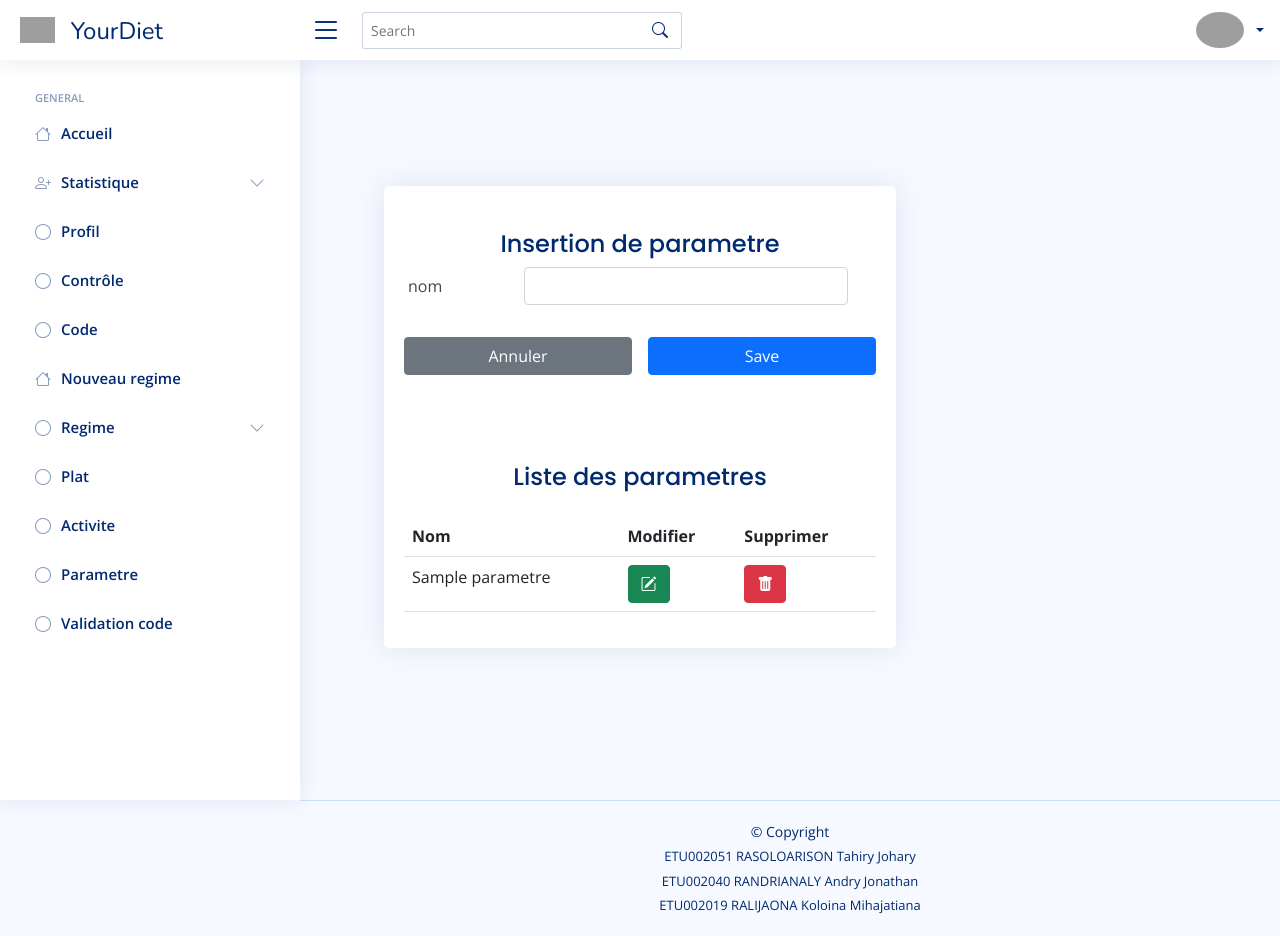
After one commit to jonathandry32/system_info, a CodeIgniter app: page /system_info/Parametre/index in a window 1280 px wide. The commit adds this page. Run offline with CodeIgniter, Linux system fonts and the light colour scheme; a user stored in the database is signed in; tables that the repository leaves empty hold one stand-in row (values such as "Sample post"); some libraries are stand-ins or nearby versions; grey boxes are pictures that could not be loaded.

Commit message:
parametre sauf modifier

```diff
--- a/application/controllers/Parametre.php
+++ b/application/controllers/Parametre.php
@@ -0,0 +1,46 @@
+<?php
+defined('BASEPATH') OR exit('No direct script access allowed');
+
+class Parametre extends CI_Controller {
+    public function index()
+    {
+        $this->load->model('Parametre_model');
+        $data['title']='YourDiet';
+		$data['description']='';
+		$data['keywords']='';
+        $data['list']= $this->Parametre_model->getAllParametre();
+        $data['contents']='parametre/index';
+        $this->load->view('template',$data);
+    }
+
+    public function insert()
+	{
+        $this->load->model('Parametre_model');
+        $nom=$this->input->post('nom');
+
+        $this->Parametre_model->insert($nom);
+
+        $data['title']='YourDiet';
+		$data['description']='';
+		$data['keywords']='';
+        $data['list']= $this->Parametre_model->getAllParametre();
+        $data['contents']='parametre/index';
+        $this->load->view('template',$data);
+	}
+
+    public function delete()
+	{
+        $this->load->model('Parametre_model');
+        $idParametre=$this->input->post('idParametre');
+
+        $this->Parametre_model->delete($idParametre);
+
+        $data['title']='YourDiet';
+		$data['description']='';
+		$data['keywords']='';
+        $data['list']= $this->Parametre_model->getAllParametre();
+        $data['contents']='parametre/index';
+        $this->load->view('template',$data);
+	}
+}
+?>
--- a/application/models/Parametre_model.php
+++ b/application/models/Parametre_model.php
@@ -14,5 +14,26 @@
             $results = $query->result_array();
             return $results;
         }
+
+        public function insert($nom)
+        {
+            $requete=array('nom'=>$nom);
+            $this->db->insert('parametre',$requete);
+        }
+
+        public function update($idParametre,$nom)
+        {
+            $data=array(
+                'nom'=>$nom
+            );
+            $this->db->where('idParametre',$idParametre);
+            $this->db->update('parametre',$data);
+        }
+
+        public function delete($idParametre)
+        {
+            $this->db->where('idParametre',$idParametre);
+            $this->db->delete('parametre');
+        }
     }
 ?>
--- /dev/null
+++ b/application/views/parametre/index.php
@@ -0,0 +1,72 @@
+<main>
+  <div class="container">
+    <section class="section register min-vh-100 d-flex flex-column align-items-center justify-content-center py-4">
+      <div class="container">
+        <div class="row justify-content-center">
+          <div class="col-lg-6 col-md-6 d-flex flex-column align-items-center justify-content-center">
+
+            <div class="card mb-3" style="margin-top: 50px;">
+
+              <div class="card-body">
+
+                <div class="pt-4 pb-3">
+                  <h5 class="card-title text-center pb-0 fs-4">Insertion de parametre</h5>
+                </div>
+
+                <form id="login" class="row g-3 needs-validation" method="post" action="<?php echo base_url();?>parametre/insert">
+                  <div class="row mb-3">
+                    <label for="inputText" class="col-sm-3 col-form-label">nom</label>
+                    <div class="col-sm-9">
+                      <input type="text" class="form-control" name="nom">
+                    </div>
+                  </div>
+
+                <div class="col-6">
+                  <button class="btn btn-secondary w-100" type="reset">Annuler</button>
+                </div>
+                <div class="col-6">
+                  <button class="btn btn-primary w-100 " type="submit">Save</button>
+                </div>
+              </form>
+              </div>
+              <br>
+              <div class="card-body">
+                <div class="pt-4 pb-3">
+                    <h5 class="card-title text-center pb-0 fs-4">Liste des parametres</h5>
+                </div>
+                    <table class="table">
+                        <tr>
+                                <th>Nom</th>
+                                <th>Modifier</th>
+                                <th>Supprimer</th>
+                        </tr>
+                        <?php for($i=0;$i<count($list);$i++){ ?>
+                            <tr>
+                                <td><?php echo $list[$i]['nom']; ?></td>
+                                <td>
+                                    <form action="<?php echo base_url();?>parametre/update" method="post">
+                                        <input type="hidden" name="idParametre" value="<?php echo $list[$i]['idParametre']; ?>">
+                                        <input type="hidden" name="nom" value="<?php echo $list[$i]['nom']; ?>">
+                                        <button type="submit" class="btn btn-success" style="color:white"><i class="bi bi-pencil-square"></i></button>
+                                    </form>
+                                </td>
+                                <td>
+                                    <form action="<?php echo base_url();?>parametre/delete" method="post">
+                                        <input type="hidden" name="idParametre" value="<?php echo $list[$i]['idParametre']; ?>">
+                                        <button type="submit" class="btn btn-danger" style="color:white"><i class="bi bi-trash-fill"></i></button>
+                                    </form>
+                                </td>
+                            </tr>
+                        <?php } ?>
+                    </table>
+                </div>
+            </div>
+
+          </div>
+        </div>
+      </div>
+
+    </section>
+
+  </div>
+</main>
--- a/application/views/templates/header.php
+++ b/application/views/templates/header.php
@@ -182,7 +182,7 @@
                     </a>
                 </li>
                 <li class="nav-item">
-                    <a class="nav-link collapsed"  href="<?php echo base_url("Utilisateur/profil"); ?>">
+                    <a class="nav-link collapsed"  href="<?php echo base_url("Parametre/index"); ?>">
                         <i class="bi bi-circle"></i><span> Parametre </span>
                     </a>
                 </li>
```
Also changed, not shown: 4 other files.
